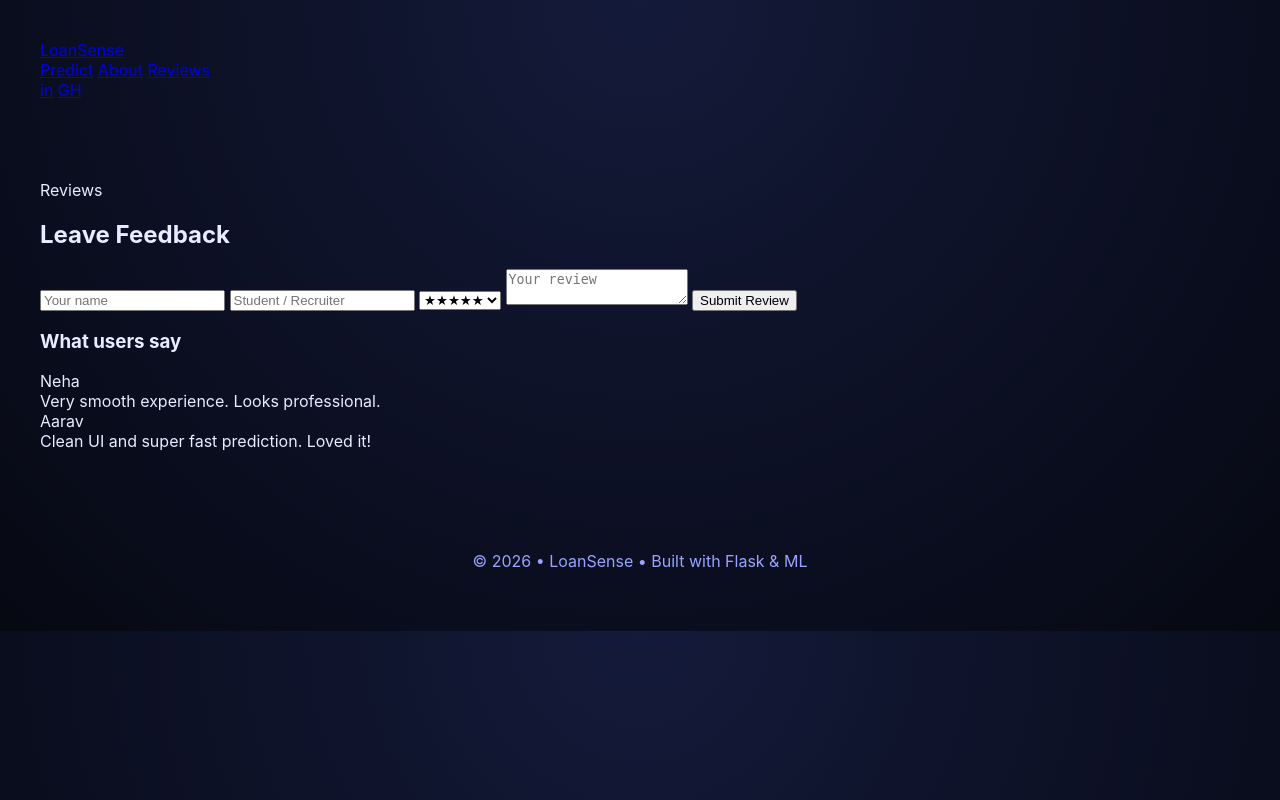
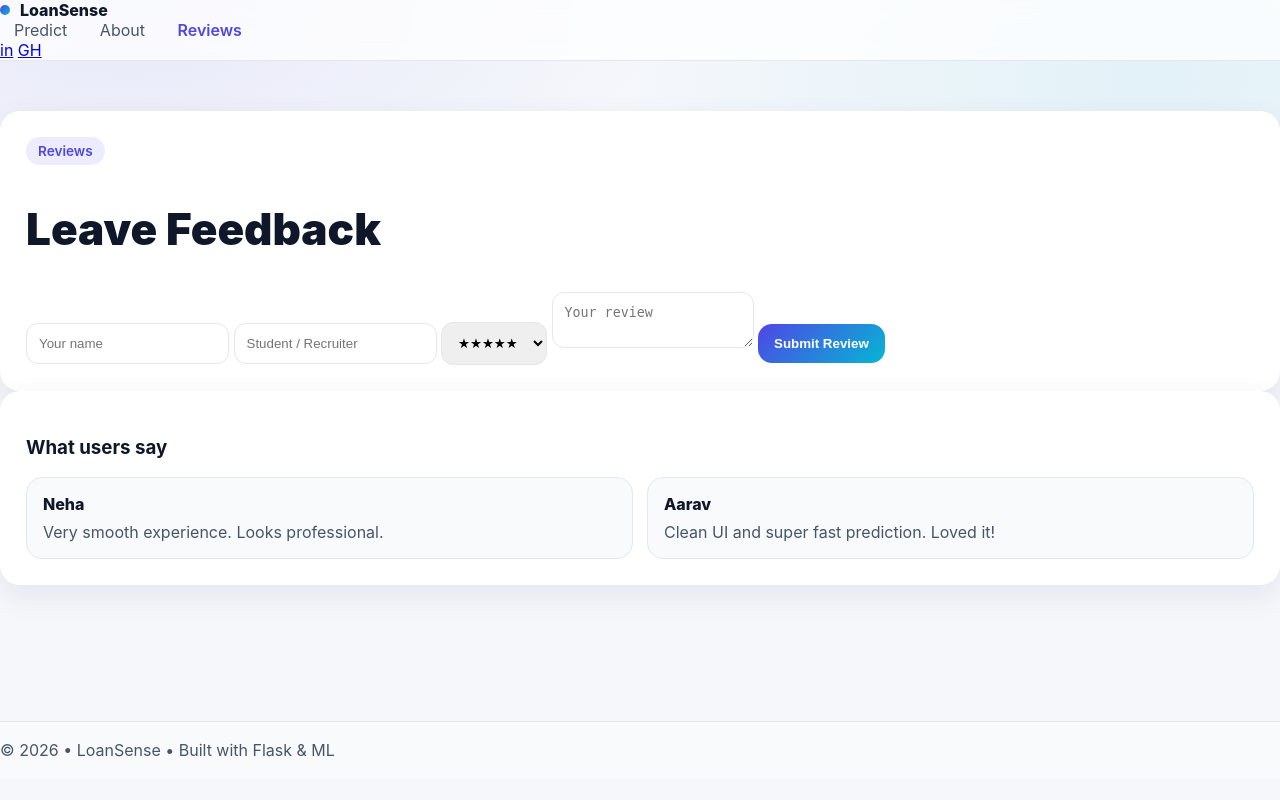
Before and after one commit to Haril2766/Loan-Default-ML, a Flask app: page /reviews in a window 1280 px wide. Run offline with Flask 3, Linux system fonts and the light colour scheme.

Commit message:
Update style.css

```diff
--- a/static/css/style.css
+++ b/static/css/style.css
@@ -1,111 +1,217 @@
 :root{
-  --bg:#0b0f1a;
-  --card:#12172a;
-  --text:#e9ecff;
-  --muted:#9aa3ff;
-  --accent:#6d7cff;
+  --bg-main:#f5f7fb;
+  --bg-soft:#ffffff;
+  --bg-glass:rgba(255,255,255,.75);
+
+  --text-main:#0f172a;
+  --text-soft:#475569;
+
+  --primary:#4f46e5;
+  --secondary:#06b6d4;
+  --success:#16a34a;
+  --danger:#dc2626;
+
+  --border:#e5e7eb;
+  --shadow:0 10px 30px rgba(15,23,42,.08);
 }
 
-*{ box-sizing:border-box }
+*{ box-sizing:border-box; }
+html,body{ height:100%; }
 
 body{
   margin:0;
-  background:radial-gradient(circle at top,#141a3a,#060812);
-  color:var(--text);
-  font-family:Inter,system-ui,sans-serif;
+  font-family: Inter, ui-sans-serif, system-ui, -apple-system, Segoe UI, Roboto;
+  color:var(--text-main);
+  background:
+    radial-gradient(900px 500px at 10% 0%, rgba(79,70,229,.08), transparent 60%),
+    radial-gradient(900px 500px at 90% 10%, rgba(6,182,212,.08), transparent 60%),
+    var(--bg-main);
 }
 
-/* NAV */
-.nav{
+/* UTIL */
+.text-soft{ color:var(--text-soft); }
+
+/* NAVBAR */
+.topbar{
+  position:sticky;
+  top:0;
+  z-index:50;
+  background:var(--bg-glass);
+  backdrop-filter: blur(10px);
+  border-bottom:1px solid var(--border);
+}
+
+.brand{
   display:flex;
-  justify-content:space-between;
   align-items:center;
-  padding:20px 40px;
+  gap:10px;
+  font-weight:800;
+  text-decoration:none;
+  color:var(--text-main);
 }
-.nav-left{
-  font-weight:800;
-  font-size:1.4rem;
+
+.brandDot{
+  width:10px;
+  height:10px;
+  border-radius:50%;
+  background:linear-gradient(135deg,var(--primary),var(--secondary));
 }
-.nav-left span{ color:var(--accent) }
-.nav a{
-  color:var(--muted);
-  margin-left:20px;
+
+.navlinks a{
+  color:var(--text-soft);
   text-decoration:none;
+  padding:10px 14px;
+  border-radius:10px;
+  transition:.2s ease;
 }
-.nav a:hover{ color:var(--text) }
+
+.navlinks a:hover{
+  color:var(--primary);
+  background:rgba(79,70,229,.08);
+}
+
+.navlinks a.active{
+  color:var(--primary);
+  font-weight:600;
+}
 
 /* LAYOUT */
-.container{ padding:40px }
-.grid{
-  display:grid;
-  grid-template-columns:1.1fr .9fr;
-  gap:32px;
+.page{
+  min-height:calc(100vh - 140px);
 }
 
-/* PANELS */
-.panel{
-  background:var(--card);
-  padding:32px;
-  border-radius:20px;
-}
-.glass{
-  background:rgba(255,255,255,.06);
-  backdrop-filter:blur(18px);
+.heroWrap{
+  padding:50px 0 70px;
 }
 
-/* FORM */
-.form input,.form select{
-  width:100%;
-  padding:14px;
-  margin-top:12px;
+/* CARDS */
+.heroCard,
+.glassCard{
+  background:var(--bg-soft);
+  border-radius:20px;
+  padding:26px;
+  box-shadow:var(--shadow);
+}
+
+.heroTitle{
+  font-size:clamp(28px,4vw,44px);
+  font-weight:900;
+}
+
+.heroText{
+  margin-top:10px;
+  color:var(--text-soft);
+  line-height:1.6;
+}
+
+.pill{
+  display:inline-block;
+  padding:6px 12px;
+  border-radius:999px;
+  background:rgba(79,70,229,.1);
+  color:var(--primary);
+  font-weight:600;
+  font-size:.85rem;
+}
+
+/* FORMS */
+.form-label{
+  font-weight:600;
+}
+
+.form-control,
+.form-select{
   border-radius:12px;
-  border:none;
-  background:#1b2140;
-  color:white;
+  border:1px solid var(--border);
+  padding:12px;
 }
-.primary{
-  margin-top:18px;
-  padding:14px;
-  border:none;
+
+.form-control:focus,
+.form-select:focus{
+  border-color:var(--primary);
+  box-shadow:0 0 0 2px rgba(79,70,229,.15);
+}
+
+/* BUTTONS */
+.btnGlow{
+  border:0;
   border-radius:14px;
-  background:linear-gradient(135deg,var(--accent),#00d4ff);
+  padding:12px 16px;
+  background:linear-gradient(135deg,var(--primary),var(--secondary));
+  color:#fff;
   font-weight:700;
   cursor:pointer;
+  transition:.2s ease;
 }
 
-/* RESULT */
-.result-card{
-  max-width:720px;
-  margin:auto;
-  background:var(--card);
-  padding:36px;
-  border-radius:22px;
+.btnGlow:hover{
+  transform:translateY(-1px);
+  box-shadow:0 12px 28px rgba(79,70,229,.35);
 }
-.metrics{
+
+/* GRID INFO */
+.grid2{
   display:grid;
   grid-template-columns:repeat(2,1fr);
   gap:14px;
-  margin-top:20px;
-}
-.metrics div{
-  background:#1b2140;
-  padding:14px;
-  border-radius:12px;
-}
-.metrics label{
-  display:block;
-  font-size:.75rem;
-  color:var(--muted);
 }
 
-.confidence span{
-  font-size:2rem;
+.kv{
+  padding:14px;
+  border-radius:14px;
+  background:#f8fafc;
+  border:1px solid var(--border);
+}
+
+.k{
+  font-size:.8rem;
+  color:var(--text-soft);
+}
+
+.v{
   font-weight:800;
+  margin-top:4px;
 }
+
+/* HINTS */
+.hintBox{
+  margin-top:22px;
+  border-radius:16px;
+  background:rgba(22,163,74,.08);
+  border:1px solid rgba(22,163,74,.25);
+  padding:16px;
+}
+
+.hintTitle{
+  font-weight:800;
+  margin-bottom:6px;
+}
+
+/* REVIEWS */
+.reviewGrid{
+  display:grid;
+  grid-template-columns:repeat(2,1fr);
+  gap:14px;
+}
+
+.reviewCard{
+  background:#f8fafc;
+  border-radius:16px;
+  padding:16px;
+  border:1px solid var(--border);
+}
+
+.reviewName{ font-weight:800; }
+.reviewMsg{ margin-top:8px; color:var(--text-soft); }
 
 /* FOOTER */
 .footer{
-  text-align:center;
-  padding:20px;
-  color:var(--muted);
+  background:#f8fafc;
+  border-top:1px solid var(--border);
+  padding:18px 0;
 }
+
+@media(max-width:992px){
+  .grid2{ grid-template-columns:1fr; }
+  .reviewGrid{ grid-template-columns:1fr; }
+}
```
